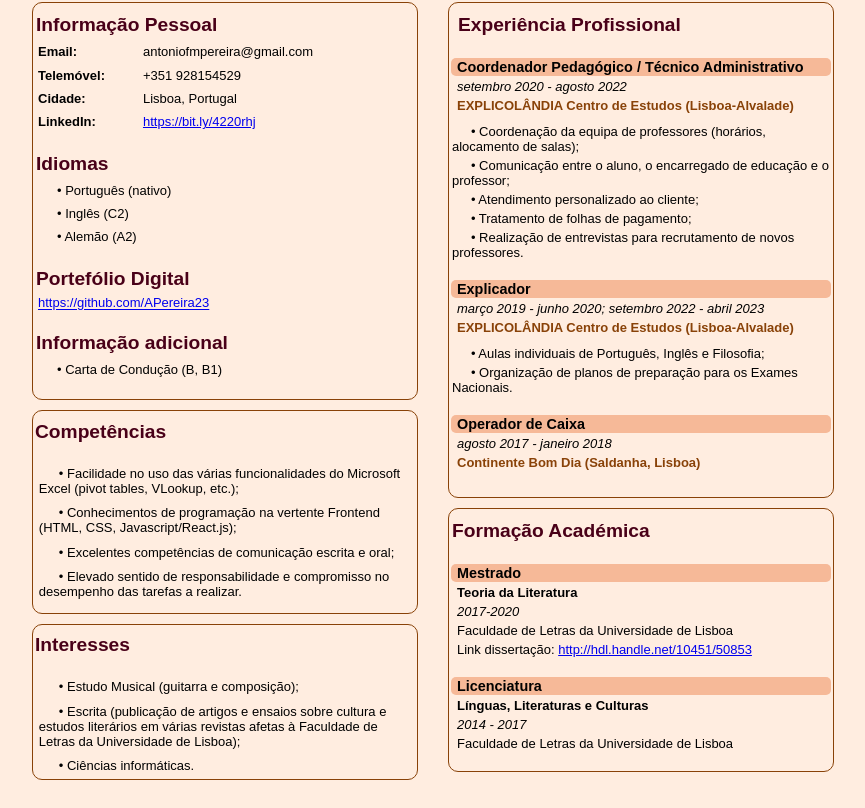
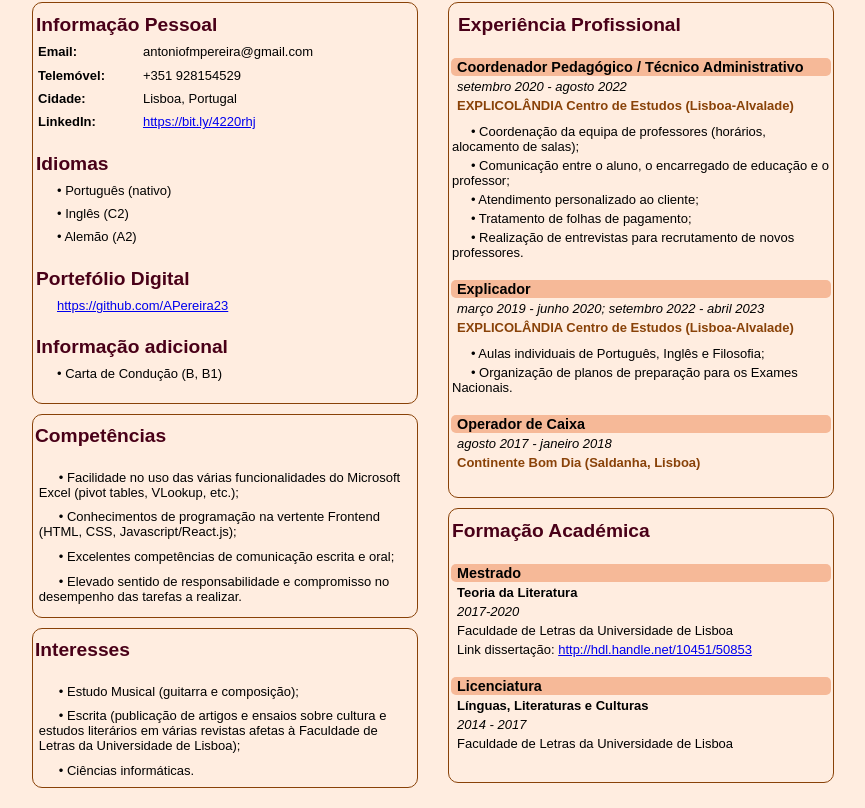
Before and after one commit to APereira23/curriculum-vitae-builder, a React (Create React App) app: page / in a window 1280 px wide. Shown: the part 208-1016 px from the top of the page, without its empty margins (208-1073 px from the left). Built offline with nearby package versions, Linux system fonts and the light colour scheme.

Commit message:
css box leveling

```diff
--- a/src/App.css
+++ b/src/App.css
@@ -175,6 +175,8 @@ body {
 /* Education styling */
 .education-container {
   width: 100%;
+  padding-bottom: 3%;
+  margin-bottom: 5%;
 }
 
 .education-title {
@@ -227,6 +229,8 @@ body {
 .hobbies-container {
   width: 100%;
   padding-top: 2%;
+  padding-bottom: 1%;
+  margin-bottom: 5%;
 }
 
 .hobbies-title {
--- a/src/Bio.js
+++ b/src/Bio.js
@@ -40,8 +40,8 @@ class Bio extends Component {
                       if (this.isUrl(field[1])) {
                         return (
                           <tr>
-                            <td>
-                              <a className="bio-prop" href={field[1]}>{field[1]}</a>
+                            <td className="bio-prop">
+                              <a href={field[1]}>{field[1]}</a>
                             </td>
                           </tr>
                         );
```
Also changed, not shown: 11 other files (tests, documents, lock files or other folders).
